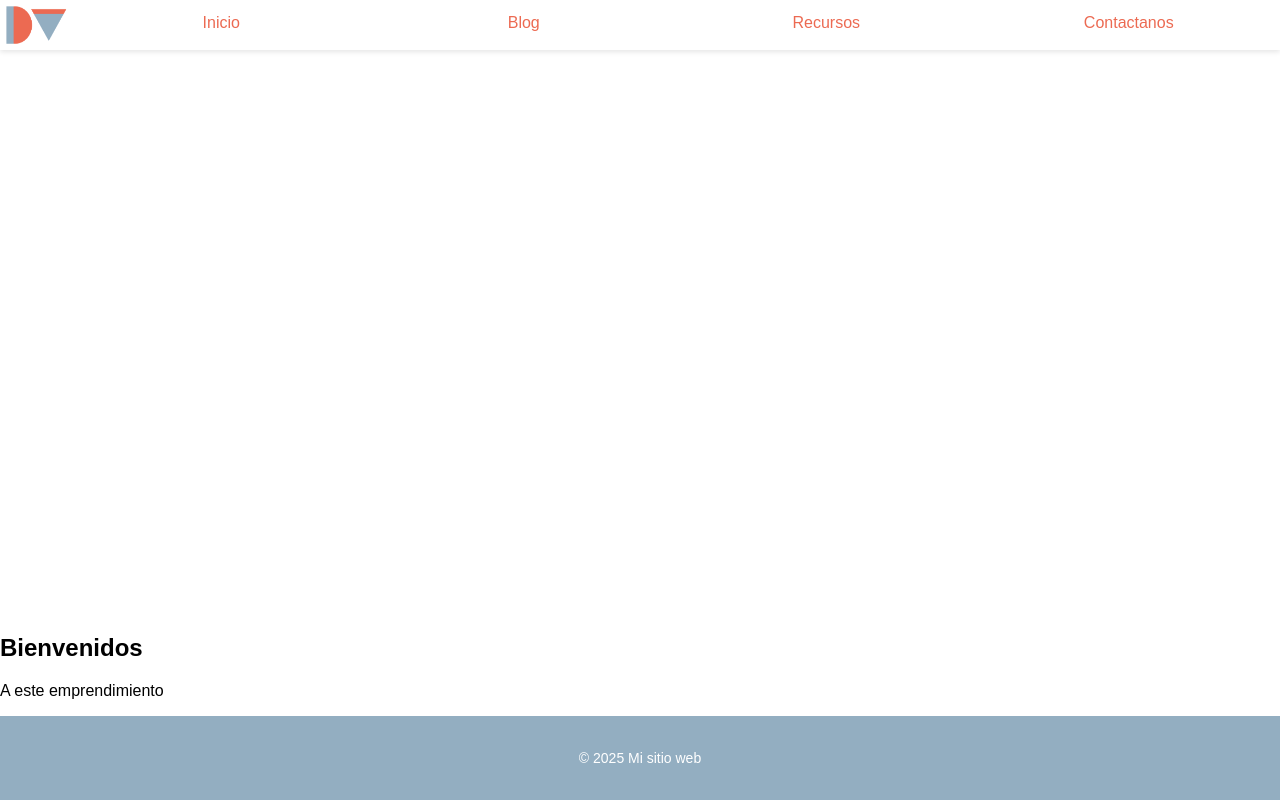
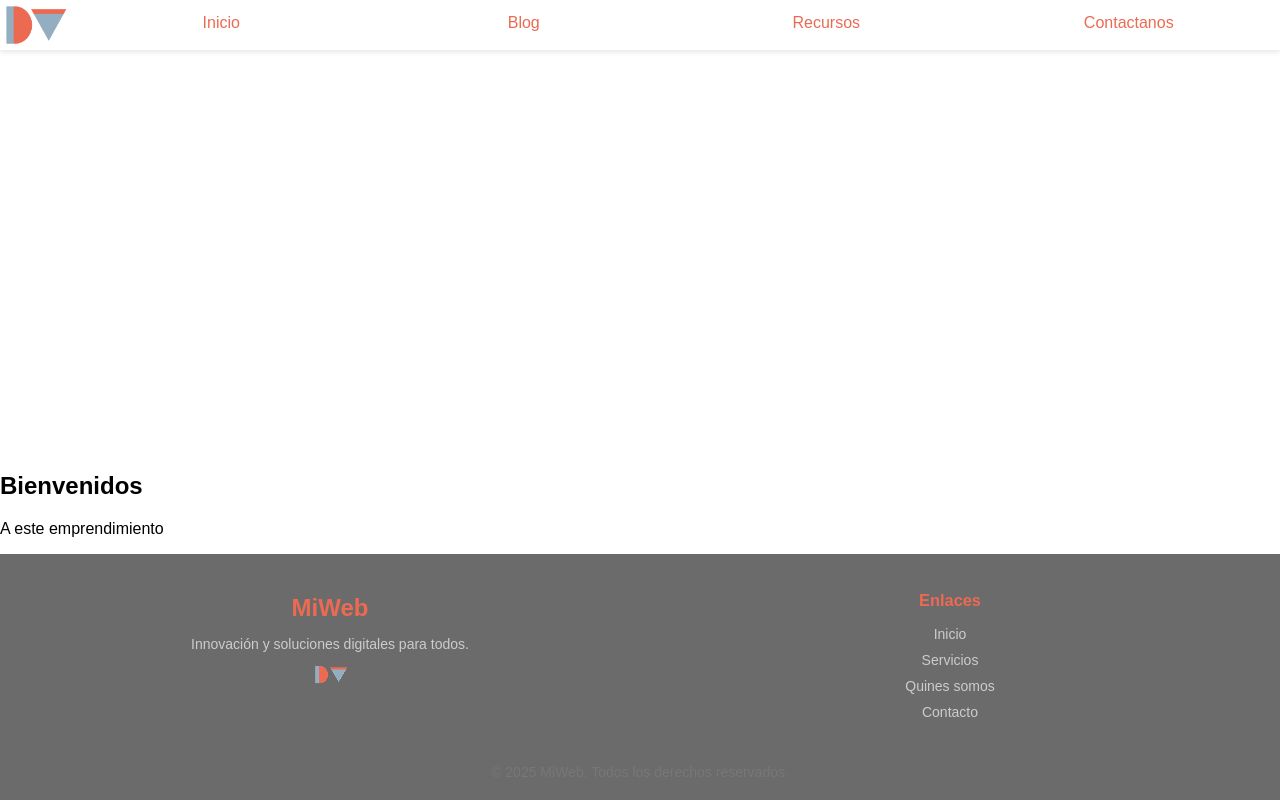
Before and after one commit to DayanaValdez18/Proyectos, a plain HTML site: page Blog.html in a window 1280 px wide. Drawn offline with Linux system fonts and the light colour scheme.

Commit message:
nuevos cambios

```diff
--- a/Blog.html
+++ b/Blog.html
@@ -65,8 +65,36 @@
 
 
 
-    <footer>
-        <p>&copy; 2025 Mi sitio web</p>
+     <footer>
+        <div class="footer-container">
+            <div class="footer-logo">
+                <h2>MiWeb</h2>
+                <p>Innovación y soluciones digitales para todos.</p>
+                <img class="logo" src="imagenes/logo.png" alt="logotipo">
+            </div>
+
+            <div class="footer-links">
+                <h3>Enlaces</h3>
+                <ul>
+                    <li><a href="#">Inicio</a></li>
+                    <li><a href="#">Servicios</a></li>
+                    <li><a href="#">Quines somos</a></li>
+                    <li><a href="#">Contacto</a></li>
+                </ul>
+            </div>
+
+        <!--  <div class="footer-social">
+                <h3>Síguenos</h3>
+                <a href="#"><i class="fab fa-facebook-f"></i></a>
+                <a href="#"><i class="fab fa-twitter"></i></a>
+                <a href="#"><i class="fab fa-instagram"></i></a>
+
+            </div>-->
+        </div>
+
+        <div class="footer-bottom">
+            &copy; 2025 MiWeb. Todos los derechos reservados.
+        </div>
     </footer>
 </body>
 </html>
--- a/estilos.css
+++ b/estilos.css
@@ -301,9 +301,64 @@ background-color: #93AEC1;
 
  /*footer siempre abajo*/
  footer {
-    background-color: #93AEC1;
-    color: white;
+    background-color: #6b6b6b;
+    color: #EC6A52;
     text-align: center;
     padding: 20px 0;
     font-size: 14px
  }
+
+ .footer-container {
+    max-width: 1200px;
+    margin: auto;
+    display: grid;
+    grid-template-columns: repeat(auto-fit, minmax(250px, 1fr));
+    gap: 40px;
+}
+
+.footer-logo h2 {
+    font-size: 24px;
+    margin-bottom: 10px;
+}
+
+.footer-logo p {
+    font-size: 14px;
+    color: #ccc;
+}
+
+.footer-links ul {
+    list-style: none;
+    padding: 0;
+}
+
+.footer-links ul li {
+    margin-bottom: 10px;
+}
+
+.footer-links ul li a {
+    color: #ccc;
+    text-decoration: none;
+    transition: color 0.3s;
+}
+
+.footer-links ul li a:hover {
+    color: #445bf0;
+}
+
+.footer-social a {
+    margin-right: 15px;
+    color: #ccc;
+    font-size: 18px;
+    transition: color 0.3s;
+}
+
+.footer-social a:hover {
+    color: #5a5ae8;
+}
+
+.footer-bottom {
+    text-align: center;
+    margin-top: 30px;
+    font-size: 14px;
+    color: #777;
+}
```
Also changed, not shown: index.html (+30 -1 lines), imagenes/logo.png (added).
